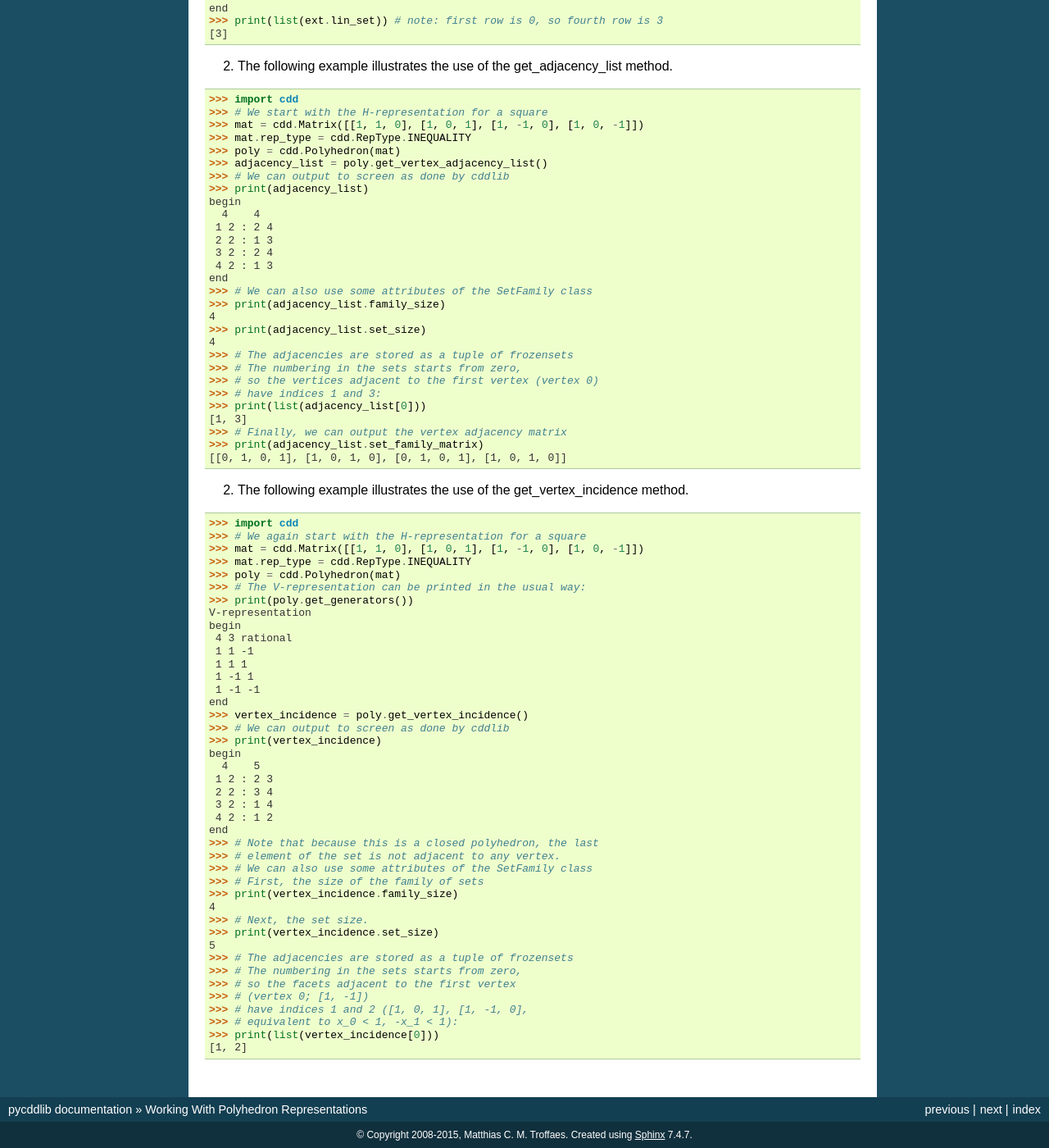
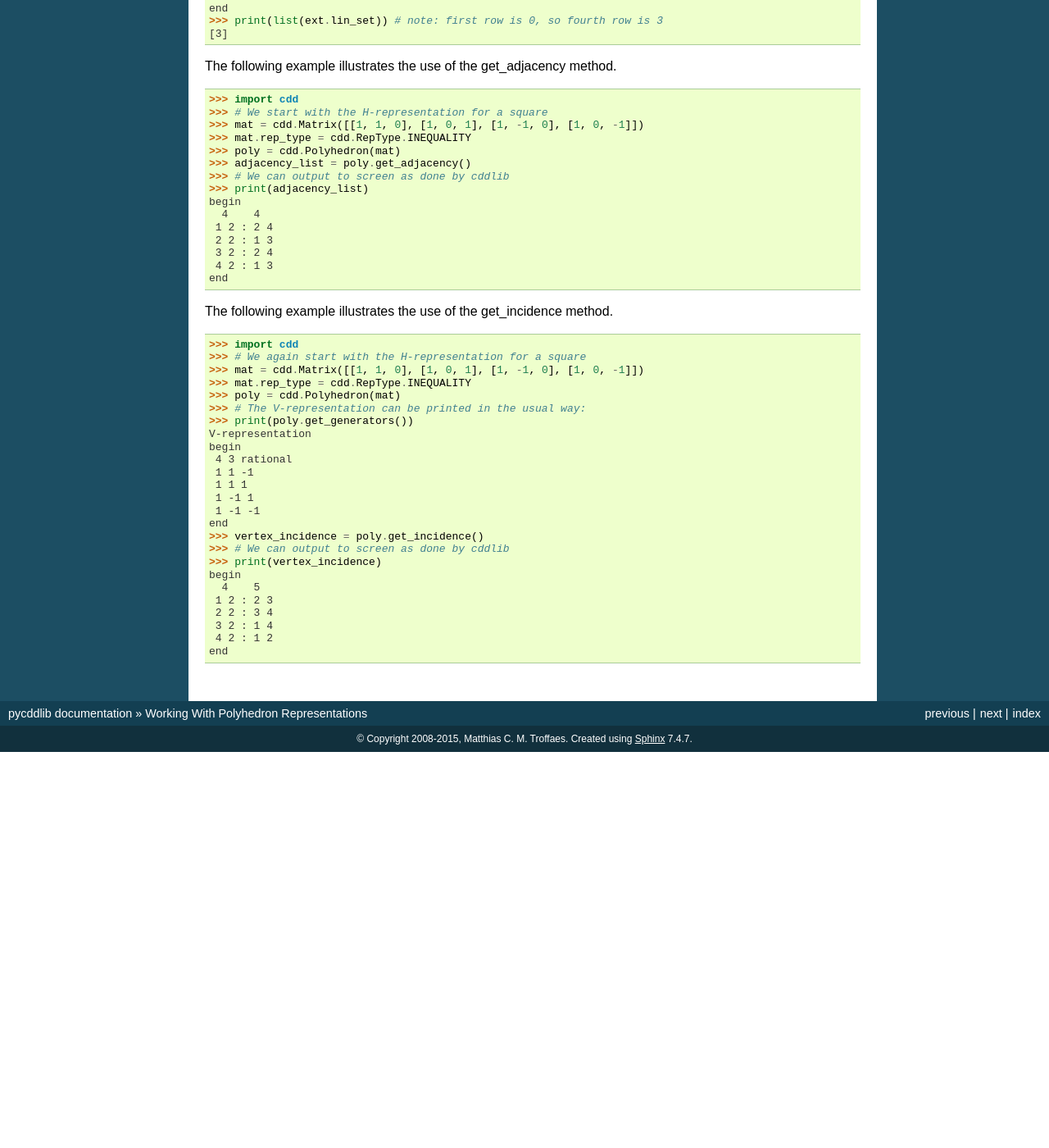
Before and after one commit to mcmtroffaes/pycddlib, a Sphinx documentation site: the page built from docs/polyhedron.rst, in a window 1280 px wide and 1400 px high, scrolled down 2002 px. Shown: the whole window at 82% size. Built offline with Sphinx 7.4.7, drawn with Linux system fonts in a browser that asks for light colours; formulas are drawn with MathJax 3; after the commit the page ends 2919 px from its top, so only the background shows below that.

Commit message:
Clean up tests in docstring (not yet final).

```diff
--- a/docs/polyhedron.rst
+++ b/docs/polyhedron.rst
@@ -97,7 +97,7 @@ Methods and Attributes
 Examples
 --------
 
-1) This is the sampleh1.ine example that comes with cddlib.
+This is the sampleh1.ine example that comes with cddlib.
 
 >>> import cdd
 >>> mat = cdd.Matrix([[2,-1,-1,0],[0,1,0,0],[0,0,1,0]], number_type='fraction')
@@ -125,14 +125,14 @@ end
 [3]
 
 
-2) The following example illustrates the use of the get_adjacency_list method.
+The following example illustrates the use of the get_adjacency method.
 
 >>> import cdd
 >>> # We start with the H-representation for a square
 >>> mat = cdd.Matrix([[1, 1, 0], [1, 0, 1], [1, -1, 0], [1, 0, -1]])
 >>> mat.rep_type = cdd.RepType.INEQUALITY
 >>> poly = cdd.Polyhedron(mat)
->>> adjacency_list = poly.get_vertex_adjacency_list()
+>>> adjacency_list = poly.get_adjacency()
 >>> # We can output to screen as done by cddlib
 >>> print(adjacency_list)
 begin
@@ -142,23 +142,8 @@ begin
  3 2 : 2 4
  4 2 : 1 3
 end
->>> # We can also use some attributes of the SetFamily class
->>> print(adjacency_list.family_size)
-4
->>> print(adjacency_list.set_size)
-4
->>> # The adjacencies are stored as a tuple of frozensets
->>> # The numbering in the sets starts from zero,
->>> # so the vertices adjacent to the first vertex (vertex 0)
->>> # have indices 1 and 3:
->>> print(list(adjacency_list[0]))
-[1, 3]
->>> # Finally, we can output the vertex adjacency matrix
->>> print(adjacency_list.set_family_matrix)
-[[0, 1, 0, 1], [1, 0, 1, 0], [0, 1, 0, 1], [1, 0, 1, 0]]
 
-
-2) The following example illustrates the use of the get_vertex_incidence method.
+The following example illustrates the use of the get_incidence method.
 
 >>> import cdd
 >>> # We again start with the H-representation for a square
@@ -175,7 +160,7 @@ begin
  1 -1 1
  1 -1 -1
 end
->>> vertex_incidence = poly.get_vertex_incidence()
+>>> vertex_incidence = poly.get_incidence()
 >>> # We can output to screen as done by cddlib
 >>> print(vertex_incidence)
 begin
@@ -185,20 +170,3 @@ begin
  3 2 : 1 4
  4 2 : 1 2
 end
->>> # Note that because this is a closed polyhedron, the last
->>> # element of the set is not adjacent to any vertex.
->>> # We can also use some attributes of the SetFamily class
->>> # First, the size of the family of sets
->>> print(vertex_incidence.family_size)
-4
->>> # Next, the set size.
->>> print(vertex_incidence.set_size)
-5
->>> # The adjacencies are stored as a tuple of frozensets
->>> # The numbering in the sets starts from zero,
->>> # so the facets adjacent to the first vertex
->>> # (vertex 0; [1, -1])
->>> # have indices 1 and 2 ([1, 0, 1], [1, -1, 0],
->>> # equivalent to x_0 < 1, -x_1 < 1):
->>> print(list(vertex_incidence[0]))
-[1, 2]
```
